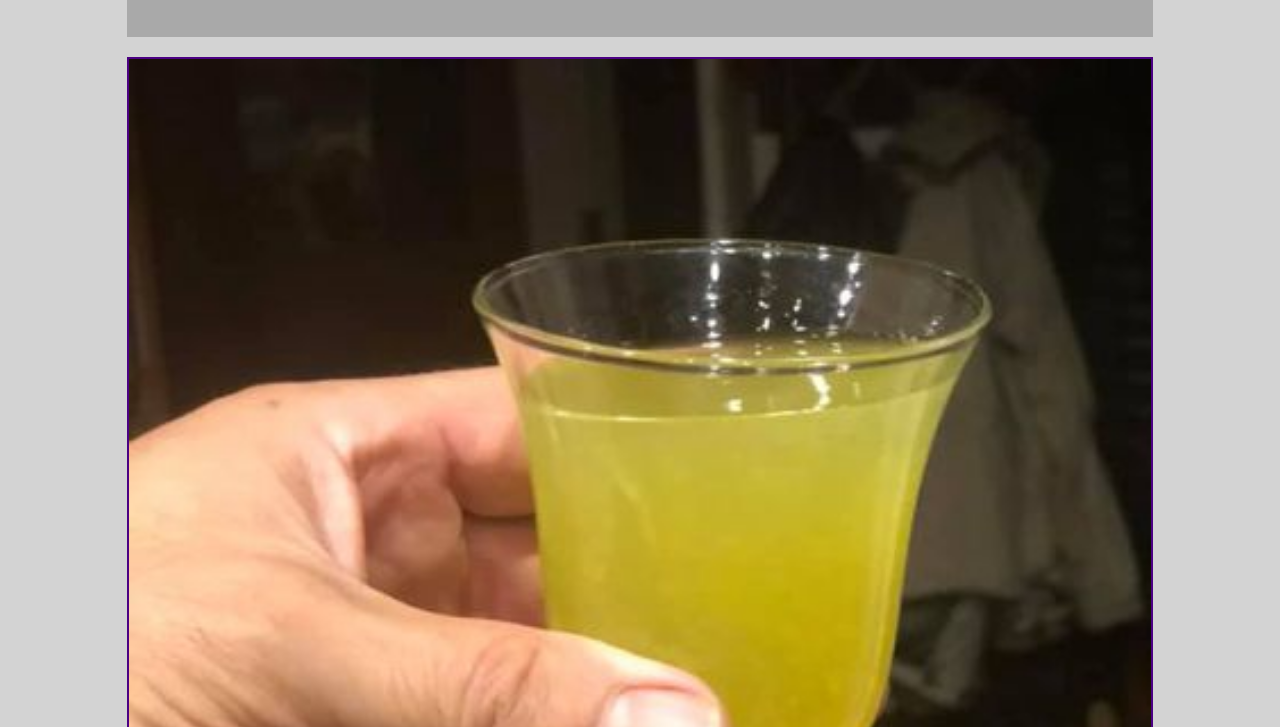
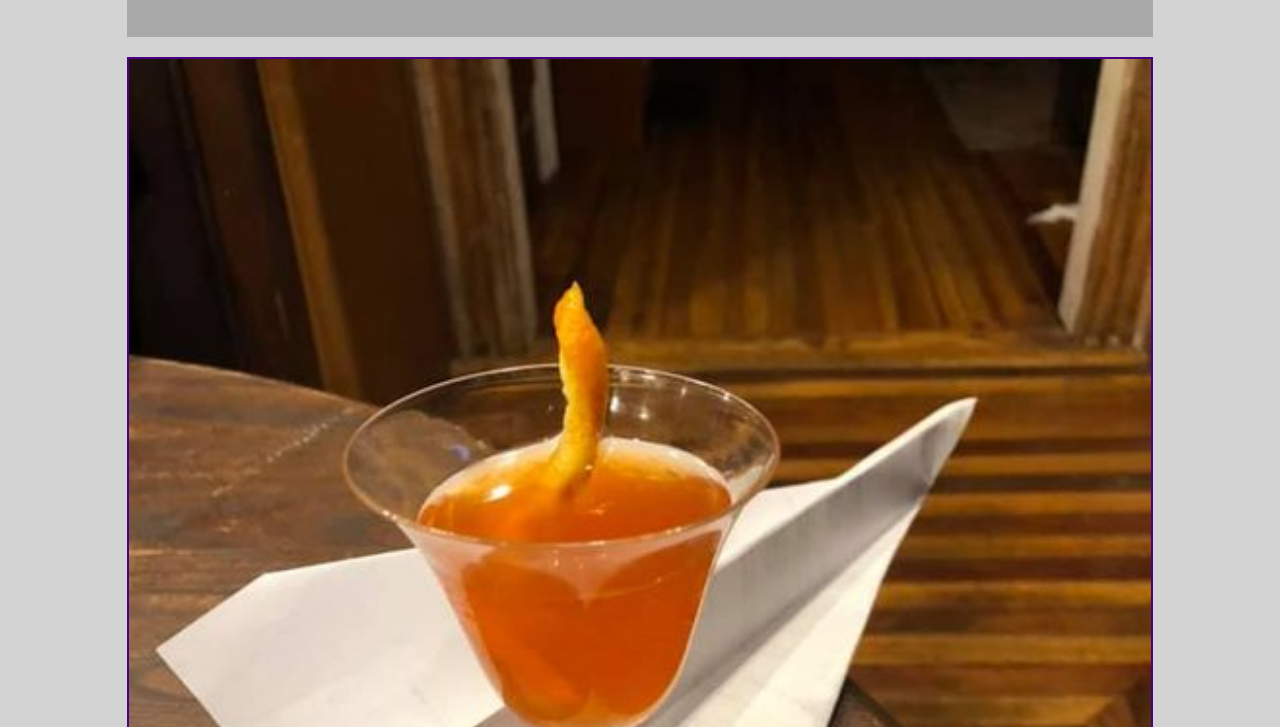
Before and after one commit to suburbandox/Ethan-Cocktail-Website, a plain HTML site: page cocktail_html/PaperPlane.html in a window 1280 px wide. Shown: the part 633-1360 px from the top of the page. Drawn offline with nearby package versions, Linux system fonts and the light colour scheme.

Commit message:
Update PaperPlane.html

```diff
--- a/cocktail_html/PaperPlane.html
+++ b/cocktail_html/PaperPlane.html
@@ -137,7 +137,7 @@
 
       </div>
       <div class="blue">
-          <img src="../cocktail_images/last_word.jpg" alt="A photograph of the Last Word cocktail" >
+          <img src="../cocktail_images/paper_plane.jpg" alt="A photograph of the paper_plane cocktail" >
       </div>
 
 
```
